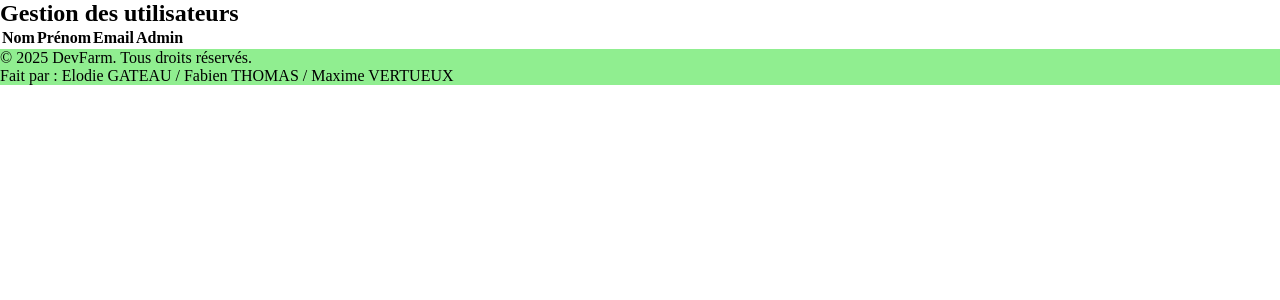
After one commit to Elodie-Gateau/boutique-en-ligne, a PHP site: template view/admin/administrateurUser.php in a window 1280 px wide. The commit adds this page. Shown: the top 300 px of the page. Run offline with PHP 8.4, Linux system fonts and the light colour scheme; the template is opened without the code that fills it, so the values that code supplies are empty.

Commit message:
v10-07-25

```diff
--- a/view/accueil.php
+++ b/view/accueil.php
@@ -8,6 +8,9 @@
     ?>
 </h1>
 
+<?php if (!empty($message)): ?>
+    <div class="success"><?= $message ?></div>
+<?php endif; ?>
 
 <section class="products">
     <h2>Liste des produits</h2>
--- a/view/admin/administrateurProduit.php
+++ b/view/admin/administrateurProduit.php
@@ -2,6 +2,11 @@
 <h2>Espace administrateur</h2>
 <section class="addProducts">
     <h3>Ajouter un produit</h3>
+
+    <?php if (!empty($message)): ?>
+        <div class="success"><?= $message ?></div>
+    <?php endif; ?>
+
     <form action="index.php?page=addproduct" method="POST">
         <div>
             <label for="nom">Nom du produit</label>
--- /dev/null
+++ b/view/admin/administrateurUser.php
@@ -0,0 +1,25 @@
+<h2>Gestion des utilisateurs</h2>
+
+<table>
+    <thead>
+        <tr>
+            <th>Nom</th>
+            <th>Prénom</th>
+            <th>Email</th>
+            <th>Admin</th>
+        </tr>
+    </thead>
+    <tbody>
+        <?php
+        $utilisateurs = UtilisateursController::listAllUsers();
+        foreach ($utilisateurs as $user):
+        ?>
+            <tr>
+                <td><?= htmlspecialchars($user['nom']) ?></td>
+                <td><?= htmlspecialchars($user['prenom']) ?></td>
+                <td><?= htmlspecialchars($user['email']) ?></td>
+                <td><?= $user['admin'] ? 'Oui' : 'Non' ?></td>
+            </tr>
+        <?php endforeach; ?>
+    </tbody>
+</table>
```
Also changed, not shown: config/Router.php (+8 -0 lines), controller/ProduitsController.php (+6 -2 lines), controller/UtilisateursController.php (+12 -9 lines), repository/UtilisateursRepository.php (+10 -1 lines), view/layout/header.php (+3 -5 lines), view/user/inscription.php (+4 -25 lines).
